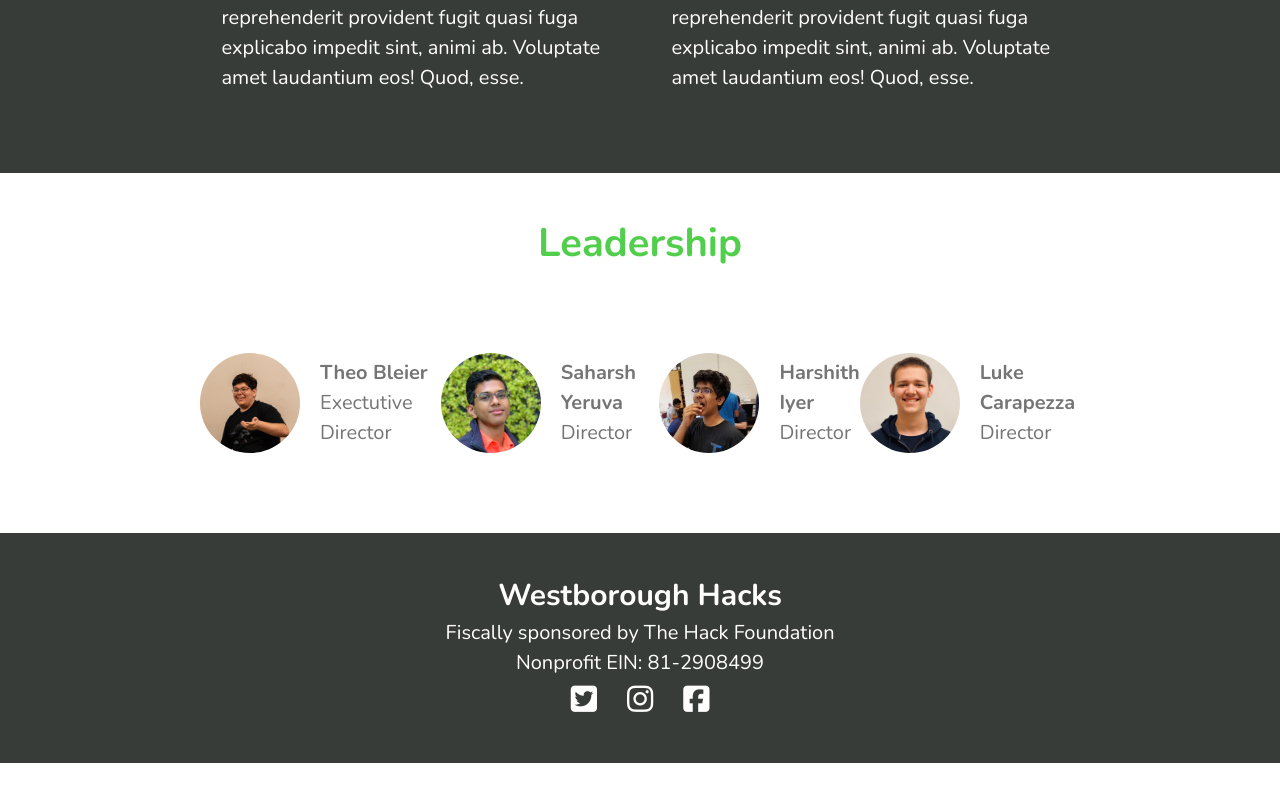
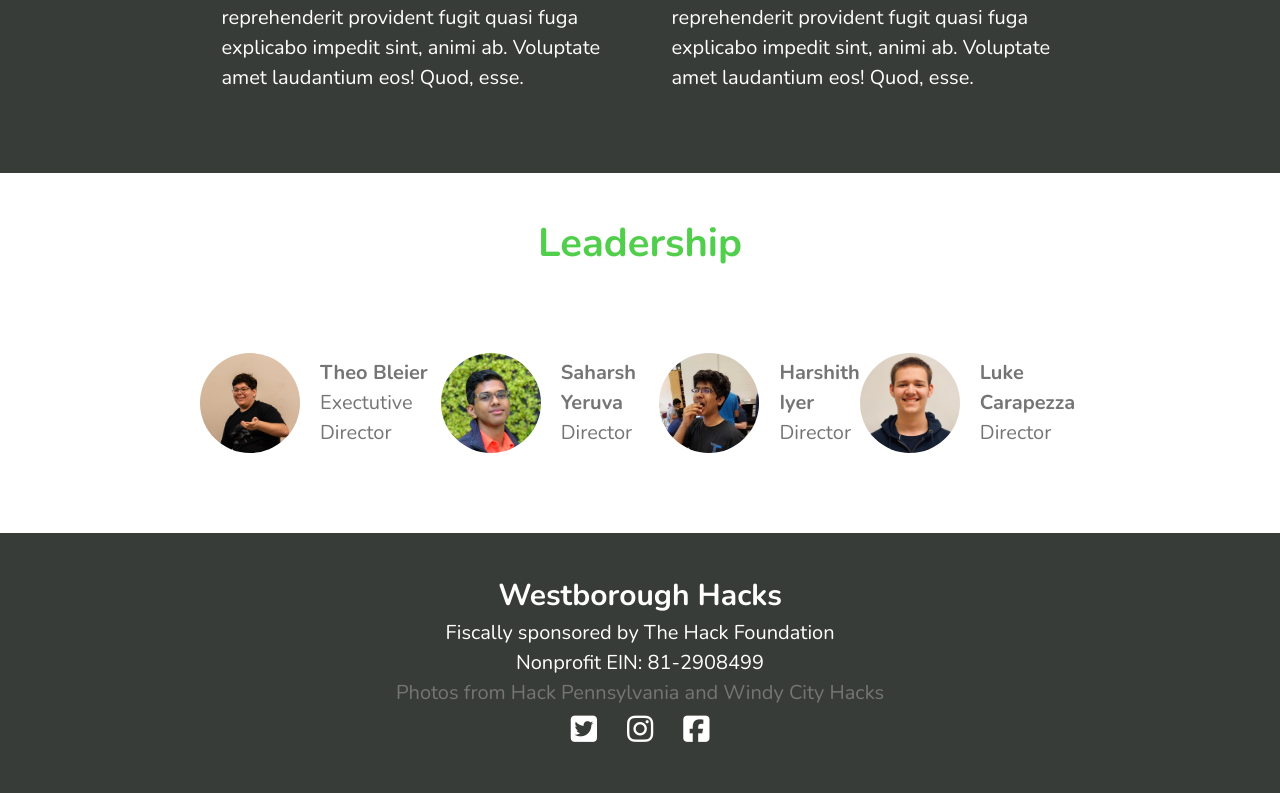
Before and after one commit to saharshy29/westborough-hacks, a plain HTML site: page index.html in a window 1280 px wide. Shown: the part 3331-4124 px from the top of the page. Before the commit the page ends 4094 px from the top, so only its background shows below. Drawn offline with nearby package versions, Linux system fonts and the light colour scheme.

Commit message:
Added photo credits and unified color palette

```diff
--- a/css/styles.css
+++ b/css/styles.css
@@ -175,6 +175,9 @@ a:visited {
   color: rgb(var(--color--white));
   margin: 0 0.5em;
 }
+.grey {
+  color: var(--color--grey);
+}
 @media (max-width: 75rem) {
   h1 {
     font-size: 3em;
--- a/index.html
+++ b/index.html
@@ -223,6 +223,7 @@
       <h3>Westborough Hacks</h3>
       <p>Fiscally sponsored by The Hack Foundation</p>
       <p>Nonprofit EIN: 81-2908499</p>
+      <p class="grey">Photos from Hack Pennsylvania and Windy City Hacks</p>
       <div class="social-icons">
         <a href="https://twitter.com/saharshy29"
           ><i class="fab fa-twitter-square"></i
```
Also changed, not shown: img/logo.png.
